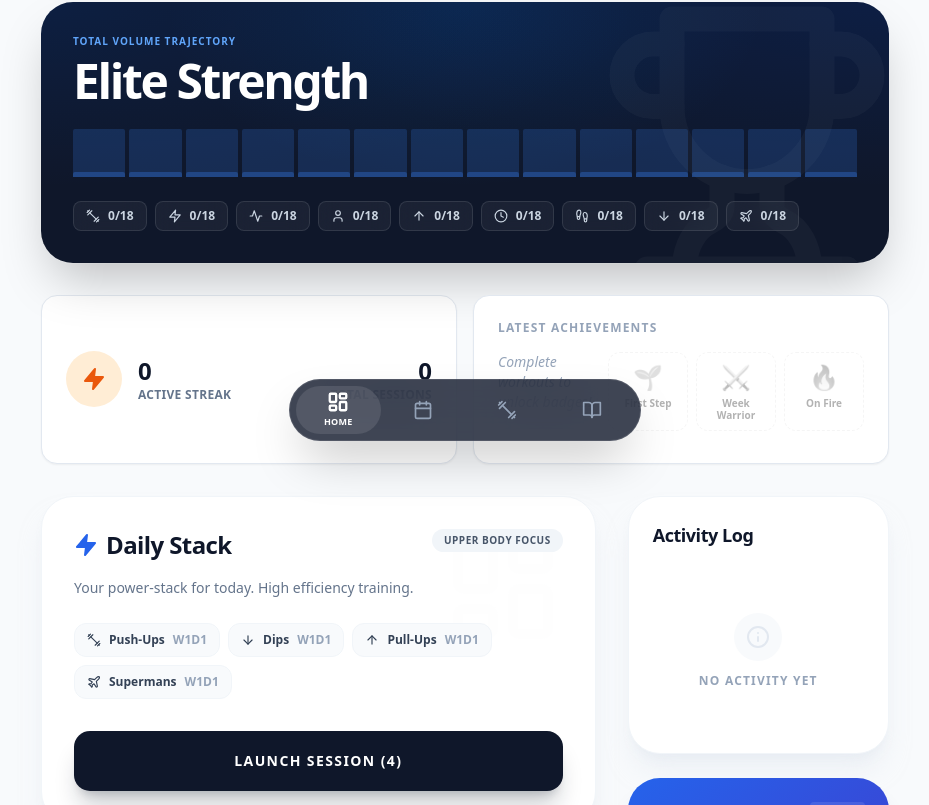
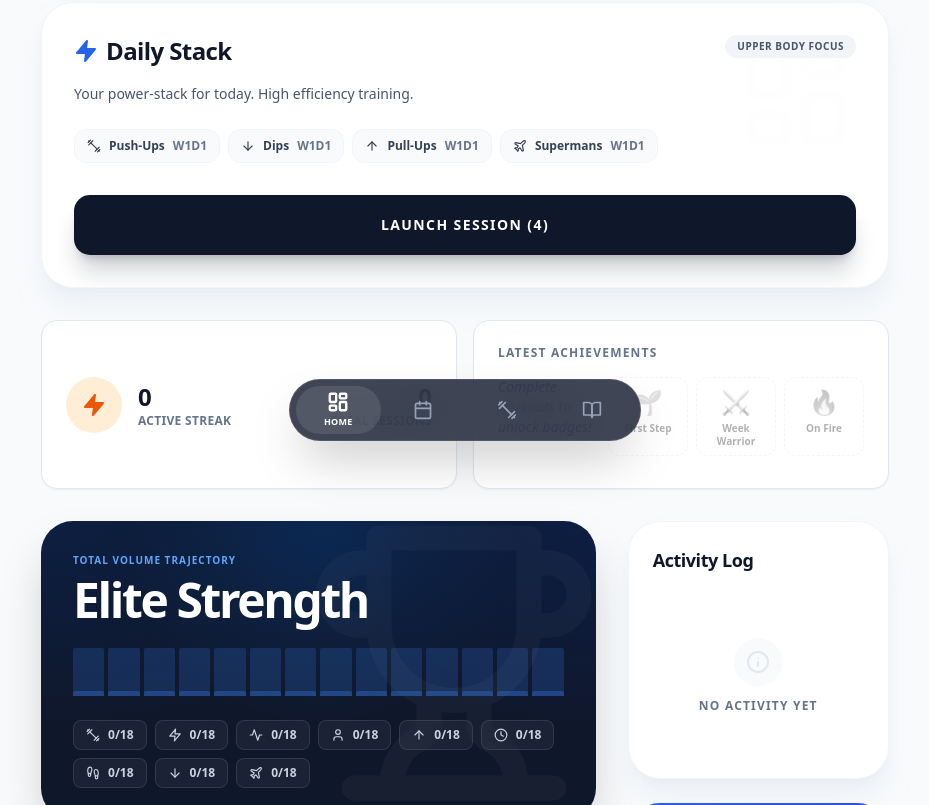
Before and after one commit to camster91/Shift6, a React (Vite) app: page / in a window 1280 px wide. Shown: the part 335-1140 px from the top of the page, without its empty margins (175-1104 px from the left). Built offline with nearby package versions, Linux system fonts and the light colour scheme.

Commit message:
Elite Update: Accessibility fixes, Desktop proportions, and Dashboard layout swap

```diff
--- a/src/components/Views/Dashboard.jsx
+++ b/src/components/Views/Dashboard.jsx
@@ -45,6 +45,62 @@ const Dashboard = ({ completedDays, sessionHistory, setActiveExercise, setActive
                 </div>
             )}
 
+            {/* Daily Stack Card */}
+            <div className="bg-white rounded-[2rem] p-8 text-slate-900 shadow-xl shadow-slate-200/50 relative overflow-hidden group active-scale border border-slate-100 animate-in slide-in-from-bottom-8 fade-in duration-700 delay-300">
+                <div className="absolute top-0 right-0 p-8 text-slate-50 opacity-10 group-hover:opacity-20 transition-opacity">
+                    <LayoutDashboard size={120} />
+                </div>
+                <div className="relative z-10">
+                    <div className="flex justify-between items-start mb-4">
+                        <h2 className="text-2xl font-black flex items-center gap-2 tracking-tight">
+                            <Zap className="text-blue-600 fill-blue-600" size={24} /> Daily Stack
+                        </h2>
+                        <span className="bg-slate-100 text-slate-600 text-[10px] font-black px-3 py-1 rounded-full uppercase tracking-wider">
+                            {getScheduleFocus()}
+                        </span>
+                    </div>
+                    <p className="text-slate-600 mb-6 max-w-md text-sm font-medium leading-relaxed">
+                        {dailyStack.length > 0
+                            ? "Your power-stack for today. High efficiency training."
+                            : "Goal achieved. Take your recovery seriously."}
+                    </p>
+
+                    <div className="flex flex-wrap gap-2 mb-8">
+                        {dailyStack.map((item, i) => (
+                            <div key={i} className="bg-slate-50 px-3 py-2 rounded-xl text-xs font-bold flex items-center gap-2 border border-slate-100 text-slate-700">
+                                {React.cloneElement(EXERCISE_PLANS[item.exerciseKey].icon, { size: 14 })}
+                                {item.name} <span className="text-slate-500">W{item.week}D{item.dayIndex + 1}</span>
+                            </div>
+                        ))}
+                        {dailyStack.length === 0 && (
+                            <div className="text-blue-600 text-sm font-black flex items-center gap-2">
+                                <CheckCircle2 size={16} /> Mastery in progress
+                            </div>
+                        )}
+                    </div>
+
+                    <button
+                        onClick={() => {
+                            vibrate(20);
+                            startStack();
+                        }}
+                        disabled={dailyStack.length === 0}
+                        className="w-full bg-slate-900 text-white py-5 rounded-2xl font-black text-sm uppercase tracking-widest hover:bg-slate-800 active:scale-95 transition-all disabled:opacity-50 disabled:active:scale-100 shadow-xl shadow-slate-900/20"
+                    >
+                        Launch Session ({dailyStack.length})
+                    </button>
+                </div>
+            </div>
+
+            {/* Gamification Hub */}
+            <div className="animate-in slide-in-from-bottom-8 fade-in duration-700 delay-200">
+                <GamificationSection completedDays={completedDays} sessionHistory={sessionHistory} />
+            </div>
+
+            {/* Dashboard Grid */}
+            <div className="grid grid-cols-1 lg:grid-cols-3 gap-8">
+                {/* Left Col: Daily Stack & Grid */}
+                <div className="lg:col-span-2 space-y-8">
                     {/* Hero Section */}
                     <div className="bg-slate-900 text-white p-8 rounded-[2rem] relative overflow-hidden shadow-2xl ring-1 ring-white/10 animate-in fade-in zoom-in-95 duration-700 delay-100 mesh-bg">
                         <div className="absolute top-0 right-0 p-8 opacity-[0.03] transform translate-x-10 -translate-y-10">
@@ -94,62 +150,6 @@ const Dashboard = ({ completedDays, sessionHistory, setActiveExercise, setActive
                         </div>
                     </div>
 
-            {/* Gamification Hub */}
-            <div className="animate-in slide-in-from-bottom-8 fade-in duration-700 delay-200">
-                <GamificationSection completedDays={completedDays} sessionHistory={sessionHistory} />
-            </div>
-
-            {/* Dashboard Grid */}
-            <div className="grid grid-cols-1 lg:grid-cols-3 gap-8">
-                {/* Left Col: Daily Stack & Grid */}
-                <div className="lg:col-span-2 space-y-8">
-                    {/* Daily Stack Card */}
-                    <div className="bg-white rounded-[2rem] p-8 text-slate-900 shadow-xl shadow-slate-200/50 relative overflow-hidden group active-scale border border-slate-100 animate-in slide-in-from-bottom-8 fade-in duration-700 delay-300">
-                        <div className="absolute top-0 right-0 p-8 text-slate-50 opacity-10 group-hover:opacity-20 transition-opacity">
-                            <LayoutDashboard size={120} />
-                        </div>
-                        <div className="relative z-10">
-                            <div className="flex justify-between items-start mb-4">
-                                <h2 className="text-2xl font-black flex items-center gap-2 tracking-tight">
-                                    <Zap className="text-blue-600 fill-blue-600" size={24} /> Daily Stack
-                                </h2>
-                                <span className="bg-slate-100 text-slate-600 text-[10px] font-black px-3 py-1 rounded-full uppercase tracking-wider">
-                                    {getScheduleFocus()}
-                                </span>
-                            </div>
-                            <p className="text-slate-500 mb-6 max-w-md text-sm font-medium leading-relaxed">
-                                {dailyStack.length > 0
-                                    ? "Your power-stack for today. High efficiency training."
-                                    : "Goal achieved. Take your recovery seriously."}
-                            </p>
-
-                            <div className="flex flex-wrap gap-2 mb-8">
-                                {dailyStack.map((item, i) => (
-                                    <div key={i} className="bg-slate-50 px-3 py-2 rounded-xl text-xs font-bold flex items-center gap-2 border border-slate-100 text-slate-700">
-                                        {React.cloneElement(EXERCISE_PLANS[item.exerciseKey].icon, { size: 14 })}
-                                        {item.name} <span className="text-slate-400">W{item.week}D{item.dayIndex + 1}</span>
-                                    </div>
-                                ))}
-                                {dailyStack.length === 0 && (
-                                    <div className="text-blue-600 text-sm font-black flex items-center gap-2">
-                                        <CheckCircle2 size={16} /> Mastery in progress
-                                    </div>
-                                )}
-                            </div>
-
-                            <button
-                                onClick={() => {
-                                    vibrate(20);
-                                    startStack();
-                                }}
-                                disabled={dailyStack.length === 0}
-                                className="w-full bg-slate-900 text-white py-5 rounded-2xl font-black text-sm uppercase tracking-widest hover:bg-slate-800 active:scale-95 transition-all disabled:opacity-50 disabled:active:scale-100 shadow-xl shadow-slate-900/20"
-                            >
-                                Launch Session ({dailyStack.length})
-                            </button>
-                        </div>
-                    </div>
-
                     {/* Progress Grid */}
                     <div className="grid grid-cols-2 md:grid-cols-3 gap-4">
                         {Object.entries(EXERCISE_PLANS).map(([key, ex], index) => {
@@ -175,7 +175,7 @@ const Dashboard = ({ completedDays, sessionHistory, setActiveExercise, setActive
                                             {React.cloneElement(ex.icon, { size: 22, strokeWidth: 2.5 })}
                                         </div>
                                         <h3 className="text-sm font-black text-slate-900 truncate tracking-tight">{ex.name}</h3>
-                                        <p className="text-[10px] font-bold text-slate-400 uppercase tracking-wider">{percent}%</p>
+                                        <p className="text-[10px] font-bold text-slate-500 uppercase tracking-wider">{percent}%</p>
                                     </div>
 
                                     <div className="w-full bg-slate-100 h-1.5 rounded-full overflow-hidden">
@@ -207,13 +207,13 @@ const Dashboard = ({ completedDays, sessionHistory, setActiveExercise, setActive
                                         <p className="text-xs font-black text-slate-900 truncate">
                                             {EXERCISE_PLANS[session.exerciseKey].name}
                                         </p>
-                                        <p className="text-[10px] font-bold text-slate-400 capitalize">
+                                        <p className="text-[10px] font-bold text-slate-500 capitalize">
                                             {new Date(session.date).toLocaleDateString(undefined, { weekday: 'short', hour: '2-digit', minute: '2-digit' })}
                                         </p>
                                     </div>
                                     <div className="text-right">
                                         <p className="text-xs font-black text-blue-600">+{session.volume}</p>
-                                        <p className="text-[9px] font-bold text-slate-400 uppercase tracking-tighter">{session.unit}</p>
+                                        <p className="text-[9px] font-bold text-slate-500 uppercase tracking-tighter">{session.unit}</p>
                                     </div>
                                 </div>
                             )) : (
@@ -221,13 +221,13 @@ const Dashboard = ({ completedDays, sessionHistory, setActiveExercise, setActive
                                     <div className="w-12 h-12 rounded-full bg-slate-50 flex items-center justify-center mx-auto mb-3">
                                         <Info className="text-slate-200" size={24} />
                                     </div>
-                                    <p className="text-xs font-bold text-slate-400 uppercase tracking-widest">No activity yet</p>
+                                    <p className="text-xs font-bold text-slate-500 uppercase tracking-widest">No activity yet</p>
                                 </div>
                             )}
                         </div>
 
                         {sessionHistory.length > 5 && (
-                            <button className="w-full mt-6 py-3 border-t border-slate-50 text-[10px] font-black text-slate-400 uppercase tracking-widest hover:text-slate-600 transition-colors">
+                            <button className="w-full mt-6 py-3 border-t border-slate-50 text-[10px] font-black text-slate-500 uppercase tracking-widest hover:text-slate-600 transition-colors">
                                 View Full History
                             </button>
                         )}
@@ -271,7 +271,7 @@ const GamificationSection = ({ completedDays, sessionHistory }) => {
 
             {/* Badges */}
             <div className="bg-white p-6 rounded-2xl border border-slate-200 shadow-sm relative overflow-hidden">
-                <h3 className="text-xs font-bold text-slate-400 uppercase tracking-widest mb-4">Latest Achievements</h3>
+                <h3 className="text-xs font-bold text-slate-500 uppercase tracking-widest mb-4">Latest Achievements</h3>
                 <div className="flex gap-2 overflow-x-auto pb-2 scrollbar-hide">
                     {unlocked.length > 0 ? unlocked.map(badge => (
                         <div key={badge.id} className="min-w-[80px] flex flex-col items-center text-center p-2 bg-slate-50 rounded-xl border border-slate-100">
@@ -279,7 +279,7 @@ const GamificationSection = ({ completedDays, sessionHistory }) => {
                             <span className="text-[10px] font-bold text-slate-700 leading-tight">{badge.name}</span>
                         </div>
                     )) : (
-                        <p className="text-sm text-slate-400 italic">Complete workouts to unlock badges!</p>
+                        <p className="text-sm text-slate-500 italic">Complete workouts to unlock badges!</p>
                     )}
                     {/* Show locked greyed out */}
                     {BADGES.filter(b => !unlocked.includes(b)).slice(0, 3).map(badge => (
--- a/src/components/Views/Guide.jsx
+++ b/src/components/Views/Guide.jsx
@@ -23,7 +23,7 @@ const Guide = ({ getThemeClass }) => {
                                     <span className={`font-black text-xl text-blue-500`}>0{i + 1}</span>
                                     <div>
                                         <p className="font-bold text-slate-800 text-sm mb-1">{item.t}</p>
-                                        <p className="text-slate-500 text-xs leading-relaxed">{item.d}</p>
+                                        <p className="text-slate-600 text-xs leading-relaxed font-medium">{item.d}</p>
                                     </div>
                                 </div>
                             ))}
@@ -37,7 +37,7 @@ const Guide = ({ getThemeClass }) => {
                                 <div className="flex items-center gap-2 font-bold text-slate-900 text-sm mb-2">
                                     <Clock size={16} className="text-rose-600" /> Plank Tips
                                 </div>
-                                <p className="text-xs text-slate-600 leading-relaxed">
+                                <p className="text-xs text-slate-700 leading-relaxed font-medium">
                                     Don't just hang out there. Actively pull your elbows towards your toes (without moving them) to create massive core tension.
                                 </p>
                             </div>
@@ -45,7 +45,7 @@ const Guide = ({ getThemeClass }) => {
                                 <div className="flex items-center gap-2 font-bold text-slate-900 text-sm mb-2">
                                     <ArrowUp size={16} className="text-indigo-600" /> Pull-Up Tips
                                 </div>
-                                <p className="text-xs text-slate-600 leading-relaxed">
+                                <p className="text-xs text-slate-700 leading-relaxed font-medium">
                                     Imagine driving your elbows down into your back pockets. If you can't do one yet, do "negatives" (jump up, lower slowly).
                                 </p>
                             </div>
--- a/src/components/Views/Plan.jsx
+++ b/src/components/Views/Plan.jsx
@@ -16,21 +16,21 @@ const Plan = ({
             {/* Stats Overview */}
             <div className="grid grid-cols-1 md:grid-cols-3 gap-4">
                 <div className="bg-white p-6 rounded-2xl border border-slate-200 shadow-sm">
-                    <p className="text-slate-400 text-xs font-bold uppercase mb-1">Total Progress</p>
+                    <p className="text-slate-500 text-xs font-bold uppercase mb-1">Total Progress</p>
                     <div className="flex items-end gap-2">
                         <span className="text-3xl font-black">{completedCount}</span>
-                        <span className="text-slate-400 font-bold mb-1">/ 18 Days</span>
+                        <span className="text-slate-500 font-bold mb-1">/ 18 Days</span>
                     </div>
                 </div>
                 <div className="bg-white p-6 rounded-2xl border border-slate-200 shadow-sm">
-                    <p className="text-slate-400 text-xs font-bold uppercase mb-1">Goal</p>
+                    <p className="text-slate-500 text-xs font-bold uppercase mb-1">Goal</p>
                     <div className="flex items-end gap-2">
                         <span className={`text-3xl font-black ${getThemeClass('text')}`}>{exercise.finalGoal}</span>
                     </div>
                 </div>
                 <div className="bg-white p-6 rounded-2xl border border-slate-200 shadow-sm flex items-center justify-between">
                     <div>
-                        <p className="text-slate-400 text-xs font-bold uppercase mb-1">Next Session</p>
+                        <p className="text-slate-500 text-xs font-bold uppercase mb-1">Next Session</p>
                         <p className="font-bold">Week {Math.min(6, Math.floor(completedCount / 3) + 1)}</p>
                     </div>
                     <div className={`p-2 rounded-full ${getThemeClass('bg')} bg-opacity-10 ${getThemeClass('text')}`}>
@@ -54,7 +54,7 @@ const Plan = ({
                                 </div>
                                 <div>
                                     <h3 className="text-lg font-bold">Week {weekData.week}</h3>
-                                    <p className="text-xs text-slate-400 font-bold uppercase tracking-wider">
+                                    <p className="text-xs text-slate-500 font-bold uppercase tracking-wider">
                                         Rest: {getRest(weekData.week)}s Between Sets
                                     </p>
                                 </div>
@@ -73,7 +73,7 @@ const Plan = ({
                                                 }`}
                                         >
                                             <div className="flex justify-between items-start mb-2">
-                                                <span className="text-[10px] font-black text-slate-400">SESSION {idx + 1}</span>
+                                                <span className="text-[10px] font-black text-slate-500">SESSION {idx + 1}</span>
                                                 {isCompleted && <CheckCircle2 size={14} className="text-green-600" />}
                                             </div>
                                             <div className="text-sm font-mono font-bold text-slate-700">
```
Also changed, not shown: src/components/Views/WorkoutSession.jsx (+12 -12 lines). Lines whose indentation alone changed are shown as unchanged.
